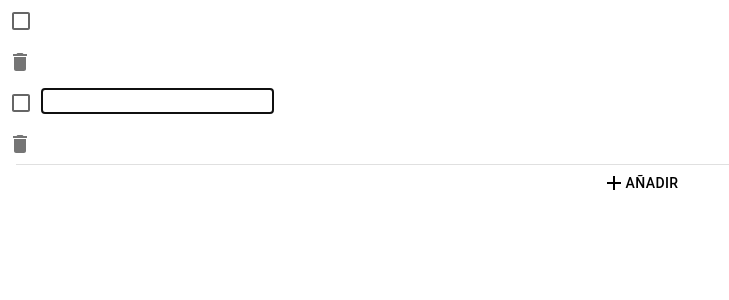
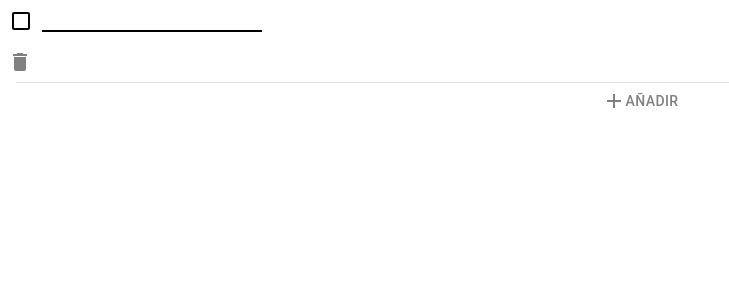
Before and after one commit to sebasgrios/mi-lista, a Next.js app: page / in a window 1280 px wide. Both pictures are taken after a click on the button "AÑADIR". Shown: the top 300 px of the page, without its empty margins (0-729 px from the left). Built offline with nearby package versions, Linux system fonts and the light colour scheme.

Commit message:
FEAT: add new design & add localStorage functionality

```diff
--- a/src/app/@list/page.tsx
+++ b/src/app/@list/page.tsx
@@ -1,18 +1,26 @@
 "use client";
 
+import { useAppSelector } from "@/lib/hooks";
 import AddTaskButton from "@/components/add-task";
 import Task from "@/components/task";
-import { useAppSelector } from "@/lib/hooks";
 import { Divider } from "@mui/material";
+import { useEffect } from "react";
+import { ITask } from "@/interfaces/Task";
 
 const ListPage = () => {
   const list = useAppSelector(state => state.list.tasks);
+
+  useEffect(() => {
+    if (!localStorage.getItem('tasks')) {
+      localStorage.setItem('tasks', JSON.stringify([]));
+    }
+  }, []);
 
   return (
     <div className="grid grid-cols-12 grid-rows-1 mt-8">
       <div className="col-start-4 col-span-6 flex flex-col gap-4">
         <div className="flex flex-col gap-2">
-          {list.map(({ id, description, done }, index) =>
+          {list.map(({ id, description, done }: ITask, index: number) =>
             <Task
               key={index}
               id={id}
--- a/src/app/StoreProvider.tsx
+++ b/src/app/StoreProvider.tsx
@@ -1,8 +1,8 @@
 "use client";
 
-import { AppStore, makeStore } from "@/lib/store";
 import { useRef } from "react";
 import { Provider } from "react-redux";
+import { AppStore, makeStore } from "@/lib/store";
 
 const StoreProvider = ({ children }: { children: React.ReactNode }) => {
   const storeRef = useRef<AppStore | null>(null);
--- a/src/components/add-task.tsx
+++ b/src/components/add-task.tsx
@@ -1,9 +1,9 @@
 "use client";
 
+import { useAppDispatch } from "@/lib/hooks";
+import { addTask } from "@/lib/features/listSlice";
 import { Button } from "@mui/material";
 import AddIcon from '@mui/icons-material/Add';
-import { useAppDispatch } from "@/lib/hooks";
-import { addTask } from "@/lib/features/listSlice";
 
 const AddTaskButton = () => {
   const dispatch = useAppDispatch();
@@ -11,13 +11,22 @@ const AddTaskButton = () => {
   return (
     <Button
       color="inherit"
+      disableRipple
       fullWidth
       onClick={() => {
         dispatch(addTask());
       }}
+      sx={{
+        color: "gray",
+        "&:hover": {
+          color: "black",
+          backgroundColor: "transparent",
+          fontWeight: "bold"
+        }
+      }}
     >
       <AddIcon />
-      <span className="font-medium">Añadir</span>
+      <span className="text-lg">Añadir</span>
     </Button>
   );
 };
--- a/src/components/task.tsx
+++ b/src/components/task.tsx
@@ -1,16 +1,11 @@
 "use client";
 
-import { Checkbox, IconButton } from "@mui/material";
-import DeleteIcon from '@mui/icons-material/Delete';
+import { useEffect, useState } from "react";
 import { useAppDispatch } from "@/lib/hooks";
 import { changeTaskStatus, deleteTask, updateTaskDescription } from "@/lib/features/listSlice";
-import { useEffect, useState } from "react";
-
-interface ITask {
-  id: number;
-  description: string;
-  done: boolean;
-}
+import { ITask } from "@/interfaces/Task";
+import { Checkbox, IconButton, TextField } from "@mui/material";
+import DeleteIcon from '@mui/icons-material/Delete';
 
 const Task = ({ id, description, done }: ITask) => {
   const dispatch = useAppDispatch();
@@ -29,18 +24,42 @@ const Task = ({ id, description, done }: ITask) => {
       <div className="flex-1 flex justify-start items-center gap-2">
         <Checkbox
           checked={done}
+          disableRipple
           onClick={() => {
             dispatch(changeTaskStatus(id));
+          }}
+          sx={{
+            color: "gray",
+            borderRadius: "0.5rem",
+            "&:hover": {
+              color: "black",
+              backgroundColor: "transparent"
+            },
+            "&.Mui-checked": {
+              color: "black"
+            }
           }}
         />
         {done
           ? <p className="line-through">{description}</p>
-          : <input
-            className="w-full bg-transparent focus:outline-0"
+          : <TextField
+            className="w-full"
+            variant="standard"
             autoFocus={description.length === 0}
             value={input}
             onChange={event => {
               setInput(event.target.value);
+            }}
+            sx={{
+              ".MuiInput-underline:before": {
+                borderBottom: "0px"
+              },
+              "&& .MuiInput-underline:hover:before": {
+                borderBottom: "1px solid gray"
+              },
+              ".MuiInput-underline:after": {
+                borderBottom: "2px solid black"
+              }
             }}
           />
         }
@@ -48,8 +67,17 @@ const Task = ({ id, description, done }: ITask) => {
       <div className="flex justify-end items-center gap-2">
         <IconButton
           aria-label="Eliminar"
+          disableRipple
           onClick={() => {
             dispatch(deleteTask(id));
+          }}
+          sx={{
+            color: "gray",
+            borderRadius: "0.5rem",
+            "&:hover": {
+              color: "black",
+              backgroundColor: "transparent"
+            }
           }}
         >
           <DeleteIcon />
--- /dev/null
+++ b/src/interfaces/task.ts
@@ -0,0 +1,5 @@
+export interface ITask {
+  id: number;
+  description: string;
+  done: boolean;
+}
--- a/src/lib/features/listSlice.ts
+++ b/src/lib/features/listSlice.ts
@@ -1,41 +1,75 @@
 import { createSlice } from "@reduxjs/toolkit";
+import { Ilist } from "@/types/List";
+import { ITask } from "@/interfaces/Task";
 
-// TOD@ Añadir la obtención por localStorage
-const initialState = {
+const initialState: Ilist = localStorage.getItem('tasks')
+  ? { tasks: JSON.parse(localStorage.getItem('tasks') as string) }
+  : {
+    tasks: []
+  };
+
+const listSlice = createSlice({
+  name: "list",
+  initialState: initialState,
+  reducers: {
+    addTask: (state) => {
+      const newState = {
         tasks: [
+          ...state.tasks,
           {
-      id: 0,
-      description: "",
+            id: state.tasks.length,
+            description: '',
             done: false
           }
         ]
       };
 
-const listSlice = createSlice({
-  name: "list",
-  initialState,
-  reducers: {
-    addTask: (state) => {
-      state.tasks.push({ id: state.tasks.length, description: '', done: false });
+      localStorage.setItem('tasks', JSON.stringify(newState.tasks));
+
+      return newState;
     },
     deleteTask: (state, actions) => {
-      state.tasks = state.tasks.filter(({ id }) => id != actions.payload);
+      const newState = {
+        tasks: [
+          ...state.tasks.filter(({ id }: ITask) => id != actions.payload)
+        ]
+      };
+
+      localStorage.setItem('tasks', JSON.stringify(newState.tasks));
+
+      return newState;
     },
     changeTaskStatus: (state, actions) => {
-      state.tasks = state.tasks.map(task => {
+      const newState = {
+        tasks: [
+          ...state.tasks.map((task: ITask) => {
             if (task.id === actions.payload) {
               task.done = !task.done;
             }
             return task;
-      });
+          })
+        ]
+      };
+
+      localStorage.setItem('tasks', JSON.stringify(newState.tasks));
+
+      state = newState;
     },
     updateTaskDescription: (state, actions) => {
-      state.tasks = state.tasks.map(task => {
+      const newState = {
+        tasks: [
+          ...state.tasks.map((task: ITask) => {
             if (task.id === actions.payload.id) {
               task.description = actions.payload.input;
             }
             return task;
-      });
+          })
+        ]
+      };
+
+      localStorage.setItem('tasks', JSON.stringify(newState.tasks));
+
+      state = newState;
     }
   }
 });
--- /dev/null
+++ b/src/types/list.ts
@@ -0,0 +1,5 @@
+import { ITask } from "@/interfaces/Task"
+
+export type Ilist = {
+  tasks: Array<ITask>
+}
```
Lines whose indentation alone changed are shown as unchanged.
